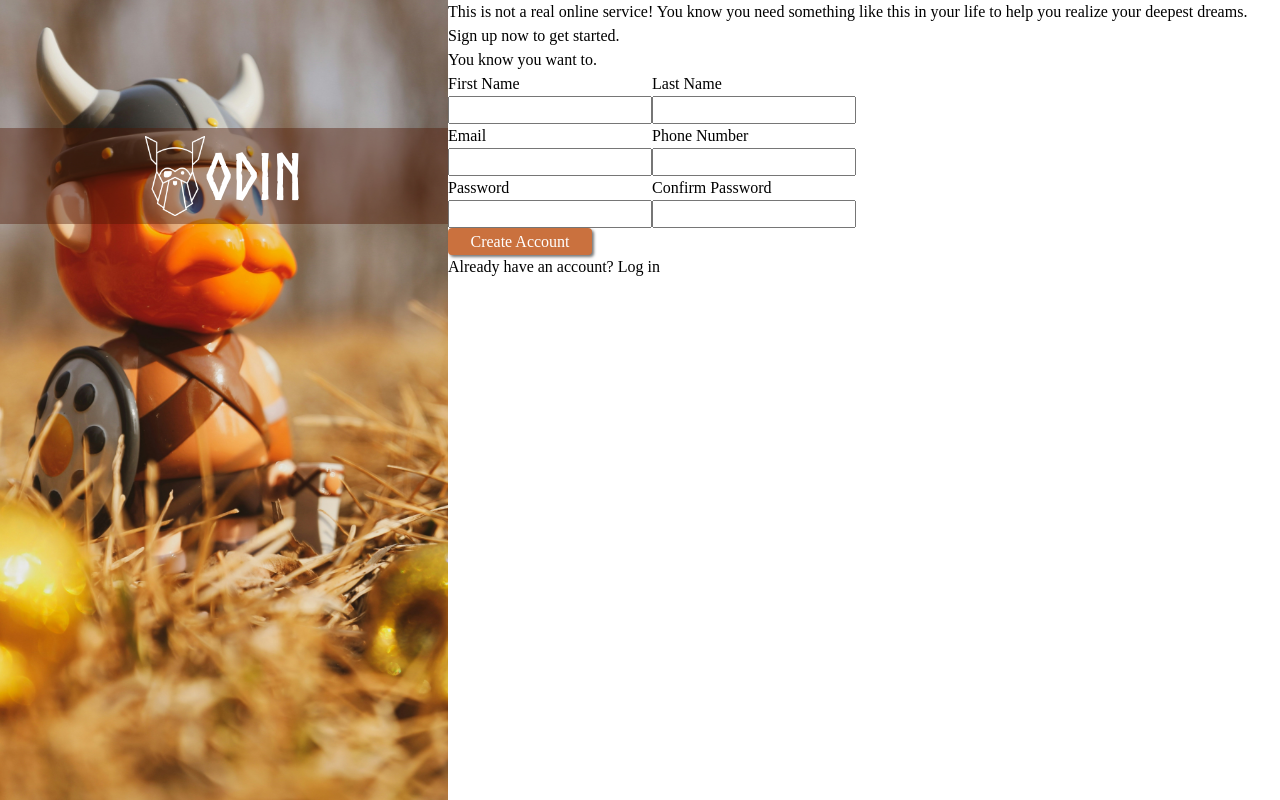
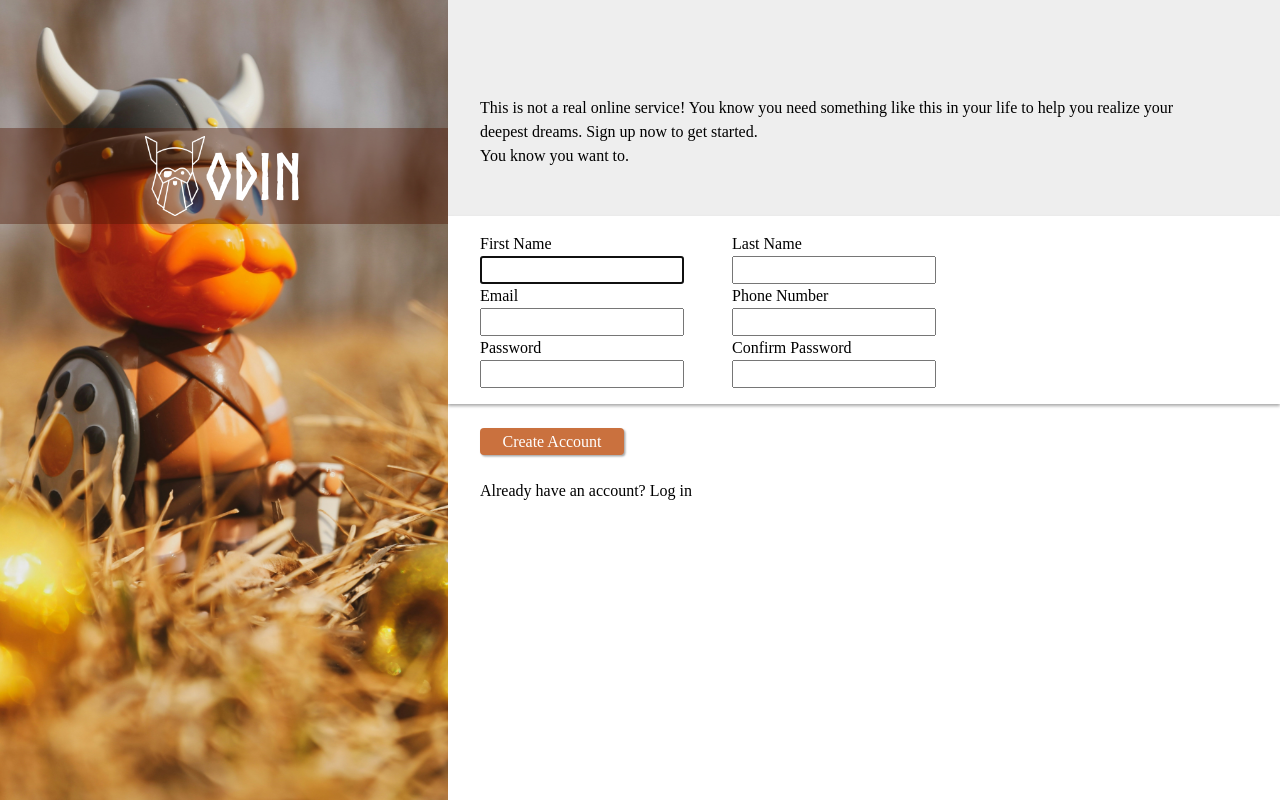
Before and after one commit to Russellier/odin-signup-form, a plain HTML site: page index.html in a window 1280 px wide. Drawn offline with Linux system fonts and the light colour scheme.

Commit message:
feat: Adjust padding for right side content

```diff
--- a/index.html
+++ b/index.html
@@ -22,19 +22,21 @@
         src="images/cropped2-flipped-hao-qin-eo0rWDA_-IA-unsplash.jpg"
       />
     </div>
-    <div>
-      <p>
-        This is not a real online service! You know you need something like this
-        in your life to help you realize your deepest dreams. Sign up now to get
-        started.
-      </p>
-      <p>You know you want to.</p>
+    <div class="right-container">
+      <div class="header-text">
+        <p>
+          This is not a real online service! You know you need something like
+          this in your life to help you realize your deepest dreams. Sign up now
+          to get started.
+        </p>
+        <p>You know you want to.</p>
+      </div>
       <form action="" method="get">
         <ul>
           <li class="name">
             <div>
               <label for="first-name">First Name</label>
-              <input id="first-name" name="first-name" type="text" />
+              <input autofocus id="first-name" name="first-name" type="text" />
             </div>
             <div>
               <label for="last-name">Last Name</label>
@@ -66,8 +68,8 @@
             </div>
           </li>
         </ul>
-        <button type="submit">Create Account</button>
       </form>
+      <button type="submit">Create Account</button>
       <p>Already have an account? Log in</p>
     </div>
   </body>
--- a/styles.css
+++ b/styles.css
@@ -44,6 +44,10 @@ h6 {
   overflow-wrap: break-word;
 }
 
+:root {
+  --shadow-color: #a8a8a8;
+}
+
 @font-face {
   font-family: norse-bold;
   src: url(Norse-Bold.otf);
@@ -87,12 +91,30 @@ body {
   color: white;
 }
 
+.header-text {
+  padding: 6rem 6rem 3rem 2rem;
+}
+
+.header-text {
+  background-color: #eee;
+}
+
+form {
+  padding: 1rem 6rem 1rem 2rem;
+  box-shadow: var(--shadow-color) 0px 2px 3px 0px;
+}
+
+button ~ p {
+  padding-left: 2rem;
+}
+
 ul {
   list-style: none;
 }
 
 li {
   display: flex;
+  gap: 3rem;
 }
 
 li > div {
@@ -102,10 +124,11 @@ li > div {
 
 button {
   width: 9rem;
+  margin: 1.5rem 2rem;
   padding: 0.1rem;
   background-color: #ca713e;
   color: white;
-  box-shadow: #777777 2px 2px 3px 0px;
+  box-shadow: var(--shadow-color) 1.5px 1.5px 2px 0px;
   border-radius: 4px;
   border: none;
 }
```
